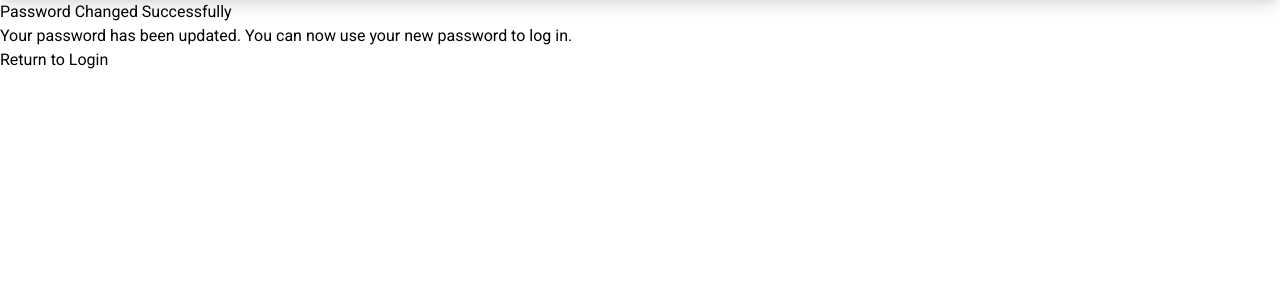
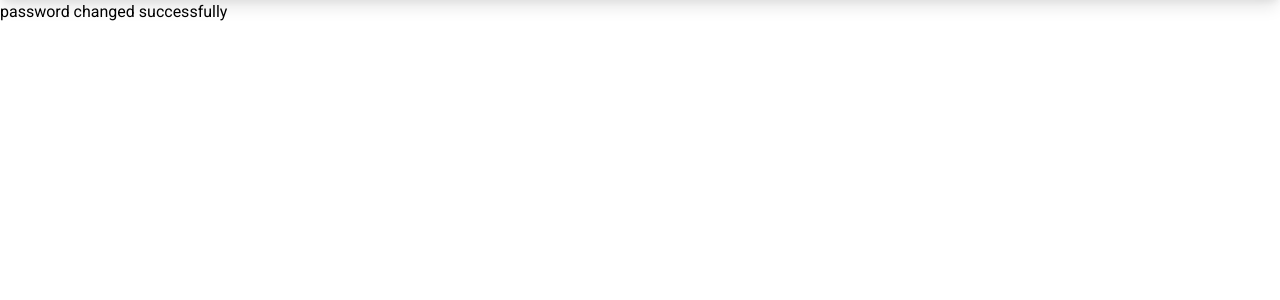
Before and after one commit to SATISHKUMAR02/socialmediafinal, a Django app: page /users/password_change/done/ in a window 1280 px wide. Shown: the part 72-372 px from the top of the page. Run offline with Django 5.2, Linux system fonts and the light colour scheme; a user stored in the database is signed in; style sheets or scripts are compiled from the project's sources; some libraries are stand-ins or nearby versions.

Commit message:
all files added

```diff
--- a/posts/templates/posts/create.html
+++ b/posts/templates/posts/create.html
@@ -72,7 +72,7 @@
 <div class="py-5 mx-5 my-5 form-container">
     <h2 class="text-blue-500">CREATE A POST</h2>
     <form method="POST" enctype="multipart/form-data">
-        {% csrf_token %}
+        <!--{ %csrf_token% } -->
         <div class="mb-4">
             <label for="id_title">ADD TITLE</label>
             <input type="text" id="id_title" name="title" class="form-input" placeholder="Enter title">
--- a/posts/templates/posts/feed.html
+++ b/posts/templates/posts/feed.html
@@ -184,7 +184,7 @@
                 {% endfor %}
                 <div class="add-comment">
                     <form method="post">
-                        {% csrf_token %}
+                        <!--{ %csrf_token% } -->
                         <textarea name="body" rows="3" placeholder="Add a comment..."></textarea>
                         <input type="hidden" name="post_id" value="{{ post.id }}">
                         <button type="submit">Comment</button>
--- a/users/templates/users/base.html
+++ b/users/templates/users/base.html
@@ -30,7 +30,7 @@
                 <div class="flex space-x-6">
                     {% if request.user.is_authenticated %}
                     <form method="post" action="{% url 'logout' %}">
-                        {% csrf_token %}
+                       <!--{ %csrf_token% } -->
                         <a class="nav-item py-2 px-4 text-blue-500 font-semibold hover:text-blue-700 transition duration-300" href="{% url 'edit' %}">PROFILE</a>
                         <a class="nav-item py-2 px-4 text-blue-500 font-semibold hover:text-blue-700 transition duration-300" href="{% url 'create' %}">CREATE</a>
                         <a class="nav-item py-2 px-4 text-blue-500 font-semibold hover:text-blue-700 transition duration-300" href="{% url 'feed' %}">FEEDS</a>
--- a/users/templates/users/login.html
+++ b/users/templates/users/login.html
@@ -21,7 +21,7 @@
         <h1 class="text-4xl font-bold text-center mb-8 text-blue-500">LOGIN USER</h1>
         <div class="bg-white custom-blue-shadow rounded-lg px-8 py-8">
             <form action="" method="POST" class="space-y-6">
-                {% csrf_token %}
+                <!--{ %csrf_token% } -->
                 {{ form.as_p }}
                 <div>
                     <button type="submit" class="w-full bg-blue-500 hover:bg-blue-600 text-white font-bold py-2 px-4 rounded">
--- a/users/templates/users/password_change_done.html
+++ b/users/templates/users/password_change_done.html
@@ -1,9 +1,5 @@
 {% extends 'users/base.html' %}
 
-{% block body %}
-    <div class="container">
-        <h1>Password Changed Successfully</h1>
-        <p>Your password has been updated. You can now use your new password to log in.</p>
-        <p><a href="{% url 'login' %}">Return to Login</a></p>
-    </div>
-{% endblock %}
+{% block body%}
+<h1>password changed successfully</h1>
+{%endblock%}
--- a/users/templates/users/password_change_form.html
+++ b/users/templates/users/password_change_form.html
@@ -88,7 +88,7 @@
 </div>
 <div class="py-5 mx-5 my-5 form-container">
     <form action="" method="POST">
-        {% csrf_token %}
+        <!--{ %csrf_token% } -->
         <div class="mb-4">
             <label for="id_old_password">OLD PASSWORD</label>
             <div class="shadow appearence-none border rounded py-2 px-3 text-blue-700 form-input">
--- a/users/templates/users/password_reset_confirm.html
+++ b/users/templates/users/password_reset_confirm.html
@@ -83,7 +83,7 @@
 <div class="form-container py-5 mx-5 my-5">
     {% if validlink %}
     <form action="" method="POST">
-        {% csrf_token %}
+        <!--{ %csrf_token% } -->
         <div class="mb-4">
             <label for="id_new_password1">NEW PASSWORD</label>
             <div class="form-input shadow appearence-none border rounded py-2 px-3 text-blue-700">
--- a/users/templates/users/password_reset_form.html
+++ b/users/templates/users/password_reset_form.html
@@ -82,7 +82,7 @@
 
 <div class="form-container py-5 mx-5 my-5">
     <form action="" method="POST">
-        {% csrf_token %}
+        <!--{ %csrf_token% } -->
         <div class="mb-4">
             <label for="id_email">EMAIL ADDRESS</label>
             <div class="form-input shadow appearence-none border rounded py-2 px-3 text-blue-700">
--- a/users/templates/users/register.html
+++ b/users/templates/users/register.html
@@ -56,7 +56,7 @@
         <h1 class="text-4xl font-bold text-center mb-8 text-blue-500">REGISTER</h1>
         <div class="bg-white custom-blue-shadow rounded-lg px-8 py-8">
             <form action="" method="POST" class="space-y-6">
-                {% csrf_token %}
+                <!--{ %csrf_token% } -->
                 <div class="form-group">
                     <label for="username" class="form-input-label">Username</label>
                     <input type="text" id="username" name="username" class="form-input-field" placeholder="Enter your username">
```
Also changed, not shown: users/forms.py (line endings or trailing spaces).
